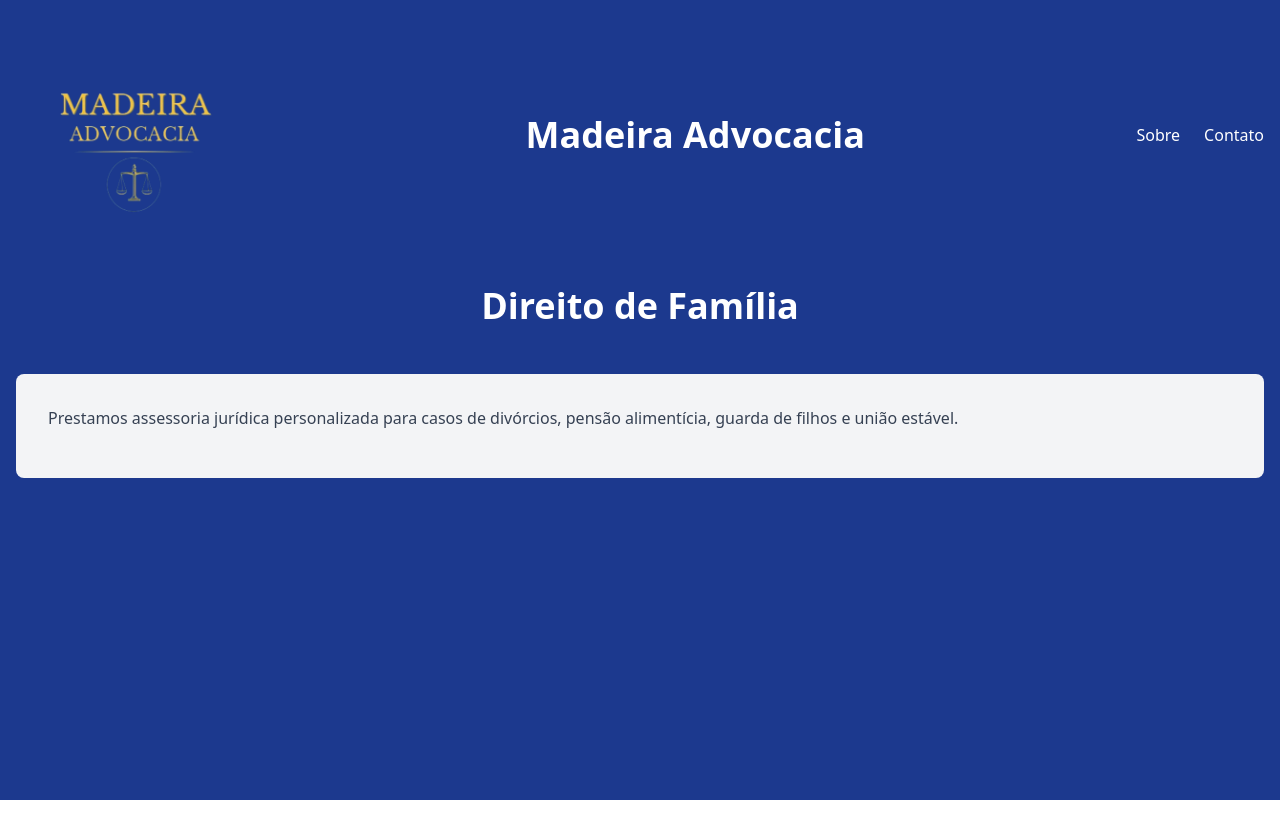
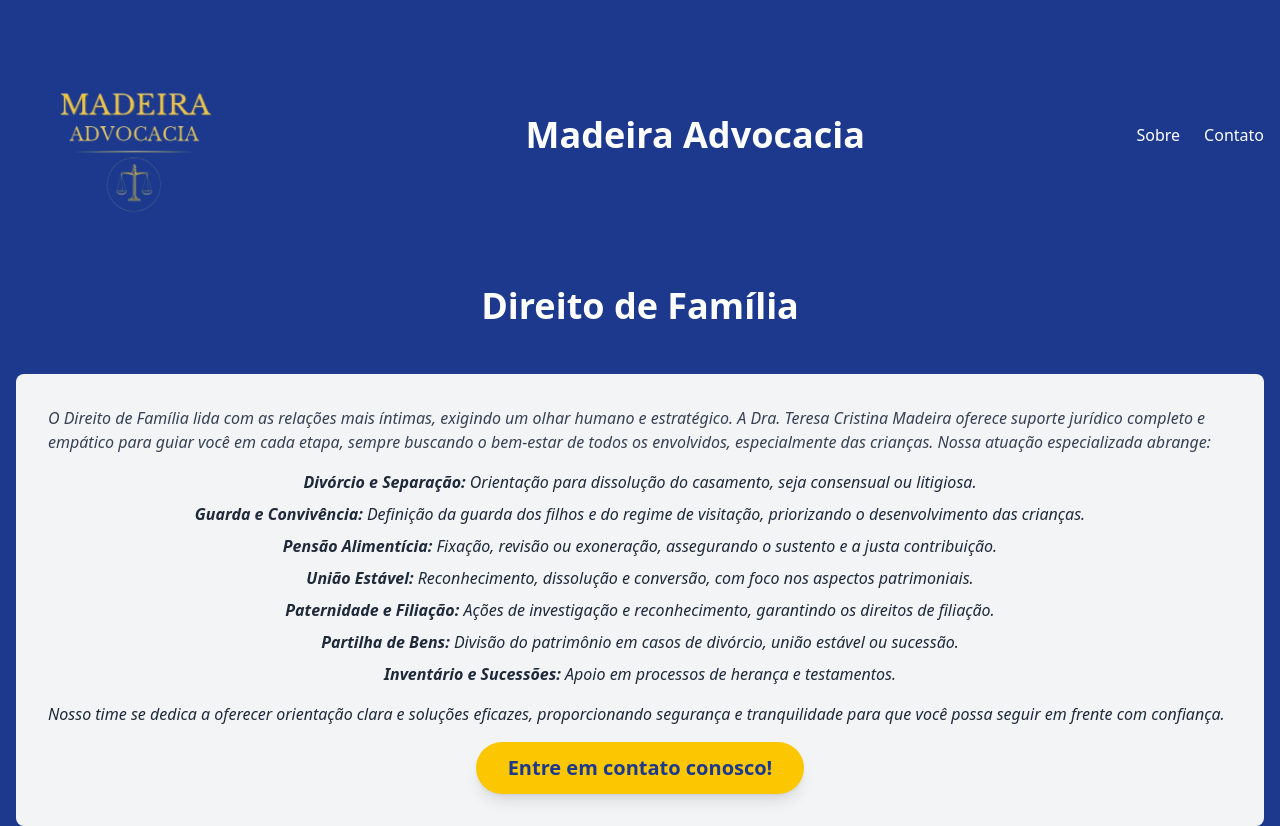
Before and after one commit to Anna-Madeira/madeira-advocacia, a Next.js app: page /areas-atuacao/direito-familia in a window 1280 px wide. Before the commit the page ends 800 px from the top, so only its background shows below. Built offline with nearby package versions, Linux system fonts and the light colour scheme.

Commit message:
ajustes pagina direito de familia

```diff
--- a/src/app/areas-atuacao/direito-familia/page.tsx
+++ b/src/app/areas-atuacao/direito-familia/page.tsx
@@ -24,9 +24,43 @@ export default function atuation(){
             </h2>
             <div className="grid grid-cols-1 gap-8">
               <div className="bg-gray-100 p-8 rounded-lg">
-                <p className="text-gray-700 mb-4">
-                  Prestamos assessoria jurídica personalizada para casos de divórcios, pensão alimentícia, guarda de filhos e união estável.
-                </p>
+                <p className="text-gray-700 mb-4  italic">
+                  O Direito de Família lida com as relações mais íntimas, exigindo um olhar humano e estratégico. A Dra. Teresa Cristina Madeira oferece suporte jurídico completo e empático para guiar você em cada etapa, sempre buscando o bem-estar de todos os envolvidos, especialmente das crianças.
+                    Nossa atuação especializada abrange:</p>
+                  <ul className="list-inside mb-4 text-center">
+                        <li className='mb-2 italic'>
+                          <span className="font-bold">Divórcio e Separação:</span> Orientação para dissolução do casamento, seja consensual ou litigiosa.
+                        </li>
+                        <li className='mb-2 italic'>
+                          <span className="font-bold">Guarda e Convivência:</span> Definição da guarda dos filhos e do regime de visitação, priorizando o desenvolvimento das crianças.
+                        </li>
+                        <li className='mb-2 italic'>
+                          <span className="font-bold">Pensão Alimentícia:</span> Fixação, revisão ou exoneração, assegurando o sustento e a justa contribuição.
+                        </li>
+                        <li className='mb-2 italic'>
+                          <span className="font-bold">União Estável:</span> Reconhecimento, dissolução e conversão, com foco nos aspectos patrimoniais.
+                        </li>
+                        <li className='mb-2 italic'>
+                          <span className="font-bold">Paternidade e Filiação:</span> Ações de investigação e reconhecimento, garantindo os direitos de filiação.
+                        </li>
+                        <li className='mb-2 italic'>
+                          <span className="font-bold">Partilha de Bens:</span> Divisão do patrimônio em casos de divórcio, união estável ou sucessão.
+                        </li>
+                        <li className='mb-2 italic'>
+                          <span className="font-semibold">Inventário e Sucessões:</span> Apoio em processos de herança e testamentos.
+                        </li>
+                      </ul>
+                    <p className='mb-4  italic'>
+                      Nosso time se dedica a oferecer orientação clara e soluções eficazes, proporcionando segurança e tranquilidade para que você possa seguir em frente com confiança.
+                    </p>
+                    <div className="flex justify-center items-center">
+                     <Link
+                        href='/Contato'
+                          className="bg-yellow-400 hover:bg-yellow-500 text-blue-900 font-bold py-3 items-center justify-items-center
+                          px-8 rounded-full text-lg md:text-xl transition duration-300 ease-in-out transform hover:scale-105 shadow-lg">
+                          Entre em contato conosco!
+                       </Link>
+                       </div>
                 </div>
                 </div>
                 </div>
```
